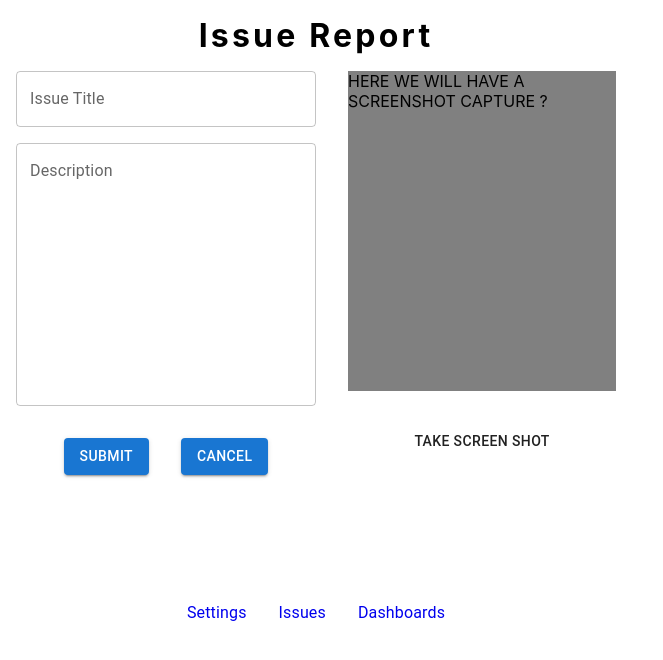
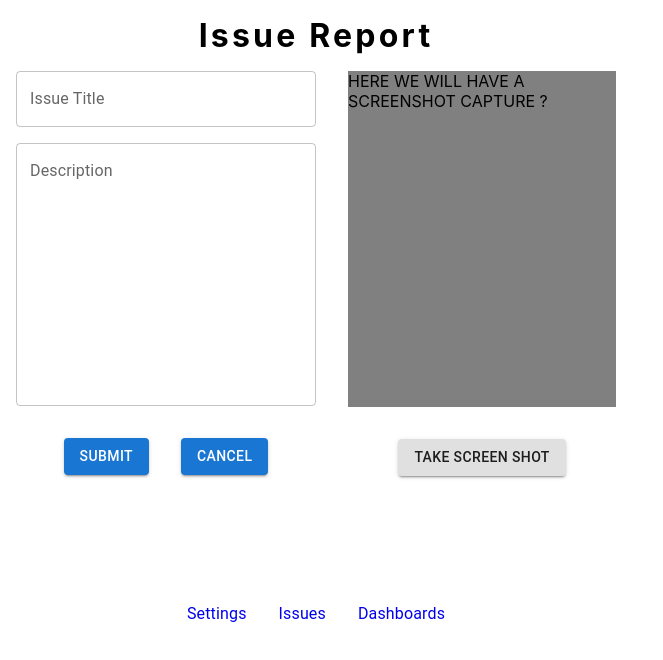
Before and after one commit to danieln-juno/bugreport-typescript, a React (Create React App) app: page / in a window 1280 px wide. Shown: the top 660 px of the page, without its empty margins (0-663 px from the left). Built offline with nearby package versions, Linux system fonts and the light colour scheme.

Commit message:
styling adjustmint

```diff
--- a/src/components/CreateIssueTool.tsx
+++ b/src/components/CreateIssueTool.tsx
@@ -15,11 +15,11 @@ function CreateIssueTool({ }: Props) {
       <Stack direction="row" spacing={4}>
         <Form />
         <Stack direction="column" spacing={4}>
-        <Box style={{ backgroundColor: "gray", minHeight: "20rem", maxHeight: "20rem", maxWidth: "20rem" }}>
-          HERE WE WILL HAVE A SCREENSHOT CAPTURE ?
-        </Box>
+          <Box style={{ backgroundColor: "gray", minHeight: "21rem", maxHeight: "20rem", maxWidth: "20rem" }}>
+            HERE WE WILL HAVE A SCREENSHOT CAPTURE ?
+          </Box>
 
-        <Button style={{ width: "fit-content", alignSelf: "center"}}>Take Screen Shot</Button>
+          <Button variant="contained" style={{ width: "fit-content", alignSelf: "center"}}>Take Screen Shot</Button>
         </Stack>
       </Stack>
       <Links/>
```
